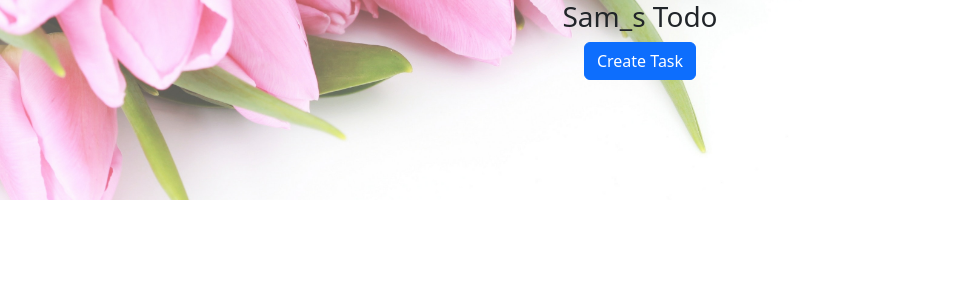
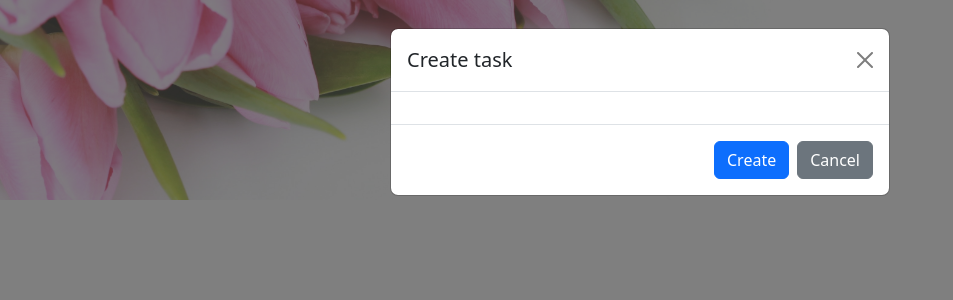
Before and after one commit to Mandie20/Practice, a React (Create React App) app: page / in a window 1280 px wide. Shown: the top 300 px of the page, without its empty margins (0-953 px from the left). Built offline with nearby package versions, Linux system fonts and the light colour scheme.

Commit message:
First part creating task

```diff
--- a/package.json
+++ b/package.json
@@ -9,7 +9,8 @@
     "bootstrap": "^5.2.3",
     "react": "^18.2.0",
     "react-dom": "^18.2.0",
-    "react-scripts": "5.0.1",
+    "react-scripts": "^5.0.1",
+    "reactstrap": "^9.1.10",
     "web-vitals": "^2.1.4"
   },
   "scripts": {
--- a/src/App.css
+++ b/src/App.css
@@ -5,4 +5,5 @@
   background-position: center;
   background-repeat: no-repeat;
   background-size: cover;
+  padding: 50px;
 }
--- a/src/App.js
+++ b/src/App.js
@@ -1,4 +1,3 @@
-import logo from './logo.svg';
 import './App.css';
 import Todo from './Components/Todo';
 import 'bootstrap/dist/css/bootstrap.min.css';
--- a/src/Components/Todo.js
+++ b/src/Components/Todo.js
@@ -1,13 +1,23 @@
-import React from 'react';
+import React, {useState} from 'react';
+import CreateTask from '../modals/createTask'
 
 const Todo = () => {
+    const [modal, setModal] = useState(false);
+
+    const toggle = () => {
+        setModal(modal);
+    }
+
     return (
         <>
             <div className="header text-center">
                 <h3>Sam_s Todo</h3>
-                <button className='btn btn-primary'>Create Task</button>
+                <button className="btn btn-primary mt-2" onClick={ () => setModal(true)}>Create Task</button>
             </div>
-            <div className = "Task-container"></div>
+            <div className = "Task-container">
+
+            </div>
+            <CreateTask toggle = {toggle} modal = {modal}/>
         </>
     );
 };
--- /dev/null
+++ b/src/modals/createTask.js
@@ -0,0 +1,21 @@
+import React from 'react';
+import { Button, Modal, ModalHeader, ModalBody, ModalFooter } from 'reactstrap';
+
+const createTask = (modal, toggle) => {
+    return (
+            <Modal isOpen={modal} toggle={toggle}>
+            <ModalHeader toggle={toggle}>Create task</ModalHeader>
+            <ModalBody>
+                <form>
+
+                </form>
+            </ModalBody>
+            <ModalFooter>
+            <Button color="primary" onClick={toggle}>Create</Button>{' '}
+            <Button color="secondary" onClick={toggle}>Cancel</Button>
+            </ModalFooter>
+        </Modal>
+    );
+};
+
+export default createTask;
```
Also changed, not shown: 2 other files (tests, documents, lock files or other folders).
